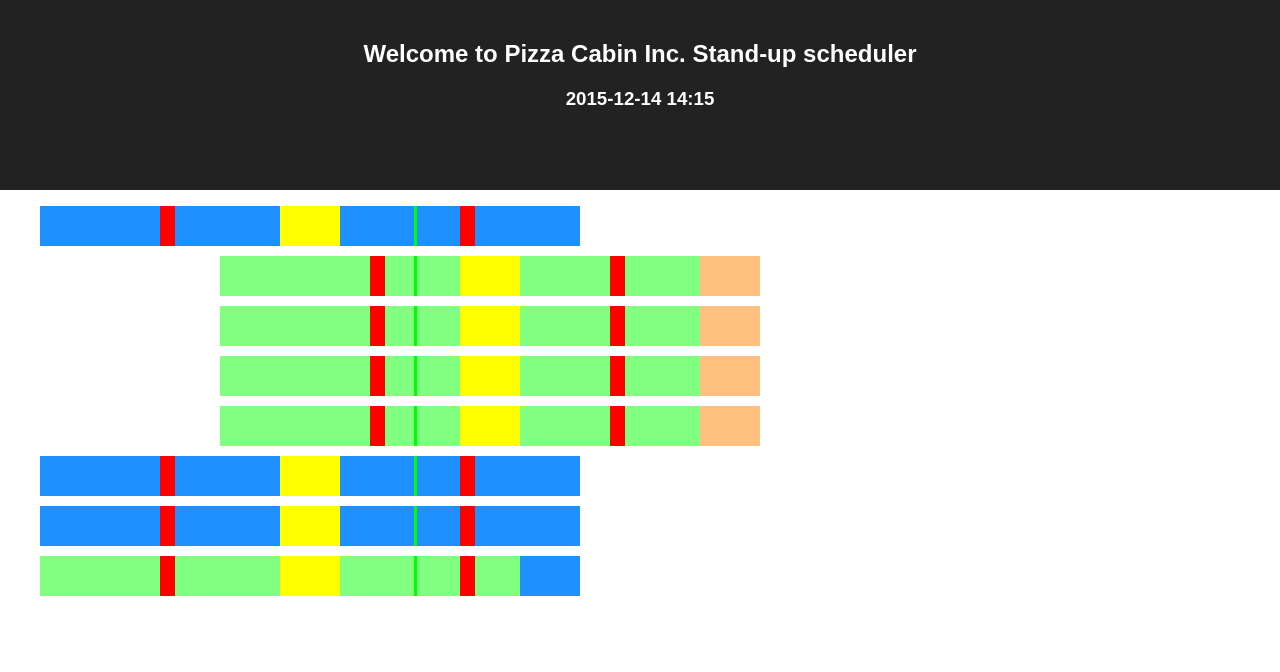
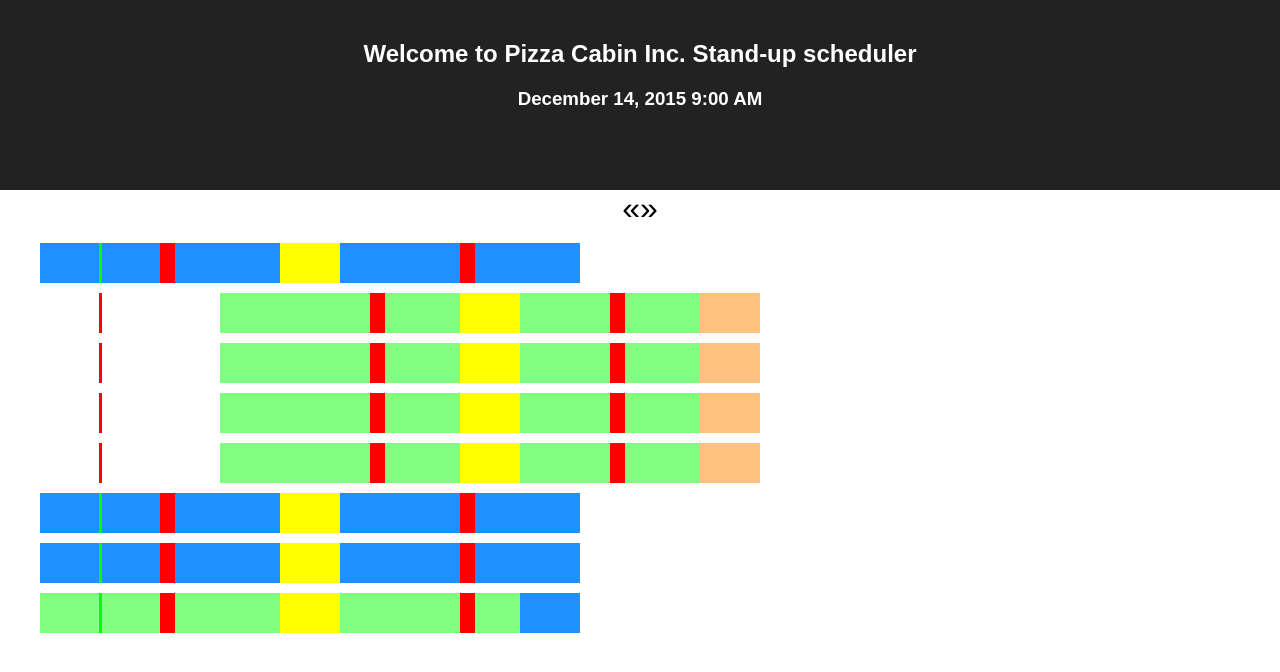
Before and after one commit to shoobah/PCIStandups, a React (Create React App) app: page / in a window 1280 px wide. Shown: the top 672 px of the page. Built offline with nearby package versions, Linux system fonts and the light colour scheme.

Commit message:
Set the Controls for the Heart of the Sun
WIP

```diff
--- a/src/App.css
+++ b/src/App.css
@@ -27,6 +27,19 @@
   position: relative;
 }
 
+.Controls {
+  font-size: 2rem;
+}
+
+.Clickable {
+  cursor: pointer;
+  user-select: none;
+}
+
+.Clickable:hover {
+  background-color: #EEE;
+}
+
 @keyframes App-logo-spin {
   from {
     transform: rotate(0deg);
--- a/src/App.js
+++ b/src/App.js
@@ -1,23 +1,27 @@
-import React, {Component} from "react";
-import Moment from "moment";
-import Scheme from "./Scheme";
-import Bar from "./Bar";
-import "./App.css";
+import React, {Component} from 'react';
+import Moment from 'moment';
+import Scheme from './Scheme';
+import Bar from './Bar';
+import './App.css';
 
-Moment.locale("sv");
+Moment.locale('sv');
 
 class App extends Component {
     constructor(props) {
         super(props);
         this.availableCount = 0;
+        this.startTime = new Moment('2015-12-14T09:00');
+        this.state = {
+            searchTime: this.startTime
+        };
     }
     //Hämta aktivitet för en viss tid
     getActivity = (projection, time) => {
-    const m = Moment(time);
+        const m = time;
         const activeProj = projection.filter(val => {
             const t1 = Moment(val.Start);
-      const t2 = Moment(t1).add(val.minutes, "minutes");
-      const between = m.isBetween(t1, t2, "seconds", "[)");
+            const t2 = Moment(t1).add(val.minutes, 'minutes');
+            const between = m.isBetween(t1, t2, 'seconds', '[)');
             return between;
         })[0];
         return activeProj && activeProj.Description ? activeProj.Description : null;
@@ -25,8 +29,7 @@ class App extends Component {
 
     //Kolla om aktiviteten är en tillgänglig aktivitet
     isAnAvilableActivity(activity) {
-    if (activity === null || activity === "Lunch" || activity === "Short break")
-      return false;
+        if (activity === null || activity === 'Lunch' || activity === 'Short break') return false;
         return true;
     }
 
@@ -38,39 +41,57 @@ class App extends Component {
 
     addAvaliability = () => {
         this.availableCount += 1;
-    console.log("this.availableCount", this.availableCount);
+    };
+
+    increaseTime = () => {
+        const newTime = this.state.searchTime.add(15, 'minutes');
+        this.availableCount = 0;
+        this.setState({
+            searchTime: newTime
+        });
+    };
+
+    decreaseTime = () => {
+        const newTime = this.state.searchTime.subtract(15, 'minutes');
+        this.availableCount = 0;
+        this.setState({
+            searchTime: newTime
+        });
     };
 
     render() {
-    const data = this.props.data.ScheduleResult.Schedules.filter(
-      person => person.ContractTimeMinutes > 0
-    );
-    const searchTime = "2015-12-14 14:15";
+        const data = this.props.data.ScheduleResult.Schedules.filter(person => person.ContractTimeMinutes > 0);
+        console.log('this.state.searchTime', this.state.searchTime.format('LLL'));
+
         return (
             <div className="App">
                 <div className="App-header">
                     <h2>Welcome to Pizza Cabin Inc. Stand-up scheduler</h2>
-          <h3>{searchTime}</h3>
+                    <h3>{this.state.searchTime.format('LLL')}</h3>
+                </div>
+                <div className="Controls">
+                    <span className="Clickable" onClick={this.decreaseTime.bind(this)}>«</span>
+                    <span className="Clickable" onClick={this.increaseTime.bind(this)}>»</span>
                 </div>
                 <ul className="MainList">
                     {data.map(
                         (person, i) => person.ContractTimeMinutes > 0
                             ? <Scheme
-                  isAvailable={this.isAvailable(person, searchTime)}
+                                  isAvailable={this.isAvailable(person, this.state.searchTime)}
                                   person={person}
                                   key={`scheme-${i}`}
                                   index={i}
-                  searchTime={searchTime}
+                                  searchTime={this.state.searchTime.format('LLL')}
                                   adder={this.addAvaliability}
                               >
-                  {person.Projection.map((projection, index) =>
+                                  {person.Projection.map((projection, index) => (
                                       <Bar
                                           key={`projection-${i}-${index}`}
                                           projection={projection}
                                           person={person}
                                           index={index}
                                       />
-                  )}
+                                  ))}
                               </Scheme>
                             : null
                     )}
--- a/src/index.css
+++ b/src/index.css
@@ -2,4 +2,5 @@ body {
   margin: 0;
   padding: 0;
   font-family: sans-serif;
+  font-size:100%;
 }
```
Also changed, not shown: src/Scheme.js (+9 -12 lines). Lines whose indentation alone changed are shown as unchanged.
